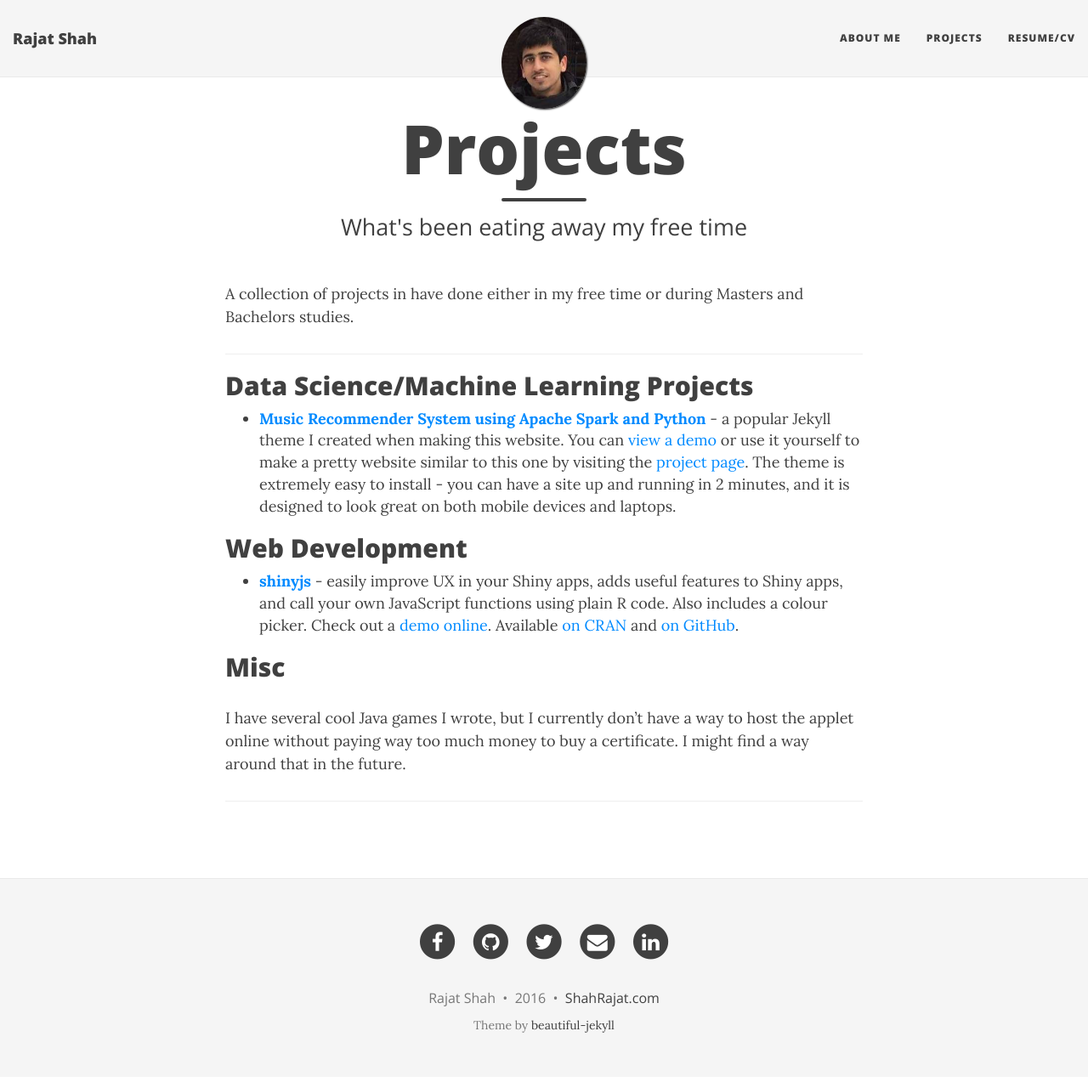
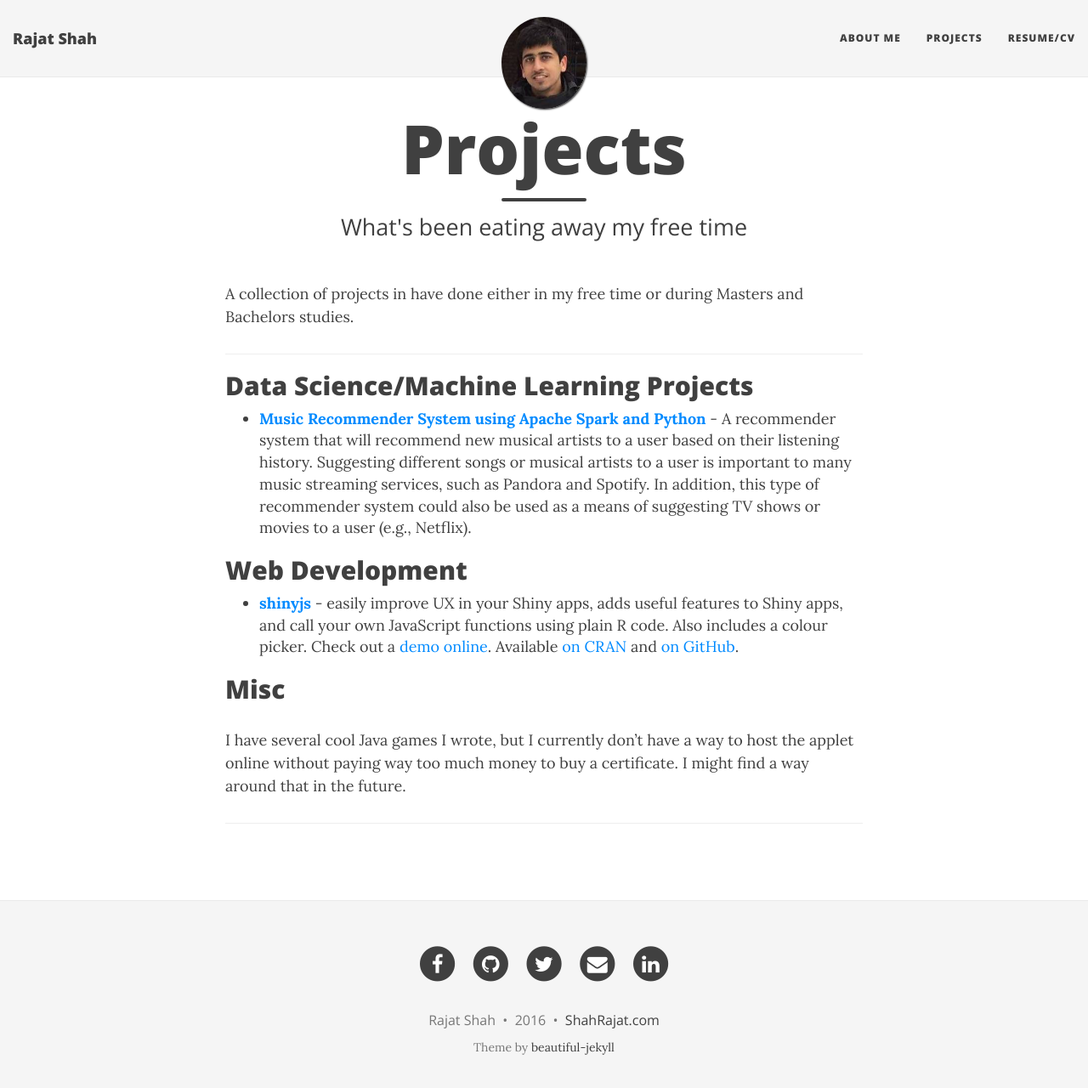
Before and after one commit to shahrajat/shahrajat.github.io, a Jekyll site: the page built from projects.md, in a window 1280 px wide and 1293 px high. Shown: the top 1280 px of the window at 85% size. Built offline with Jekyll 4.4.1, drawn with Linux system fonts in a browser that asks for light colours; nearby versions of some CDN libraries; comment, search, counter and statistics services are not loaded.

Commit message:
Updated projects.md

```diff
--- a/projects.md
+++ b/projects.md
@@ -12,7 +12,7 @@
 
 ## Data Science/Machine Learning Projects
 
--  **[Music Recommender System using Apache Spark and Python](https://github.com/shahrajat/Data-Science/tree/master/music-recommender)** - a popular Jekyll theme I created when making this website.  You can [view a demo](http://deanattali.com/beautiful-jekyll/) or use it yourself to make a pretty website similar to this one by visiting the [project page](https://github.com/daattali/beautiful-jekyll#readme). The theme is extremely easy to install - you can have a site up and running in 2 minutes, and it is designed to look great on both mobile devices and laptops.
+-  **[Music Recommender System using Apache Spark and Python](https://github.com/shahrajat/Data-Science/tree/master/music-recommender)** - A recommender system that will recommend new musical artists to a user based on their listening history. Suggesting different songs or musical artists to a user is important to many music streaming services, such as Pandora and Spotify. In addition, this type of recommender system could also be used as a means of suggesting TV shows or movies to a user (e.g., Netflix).
 
 ## Web Development
 
```
